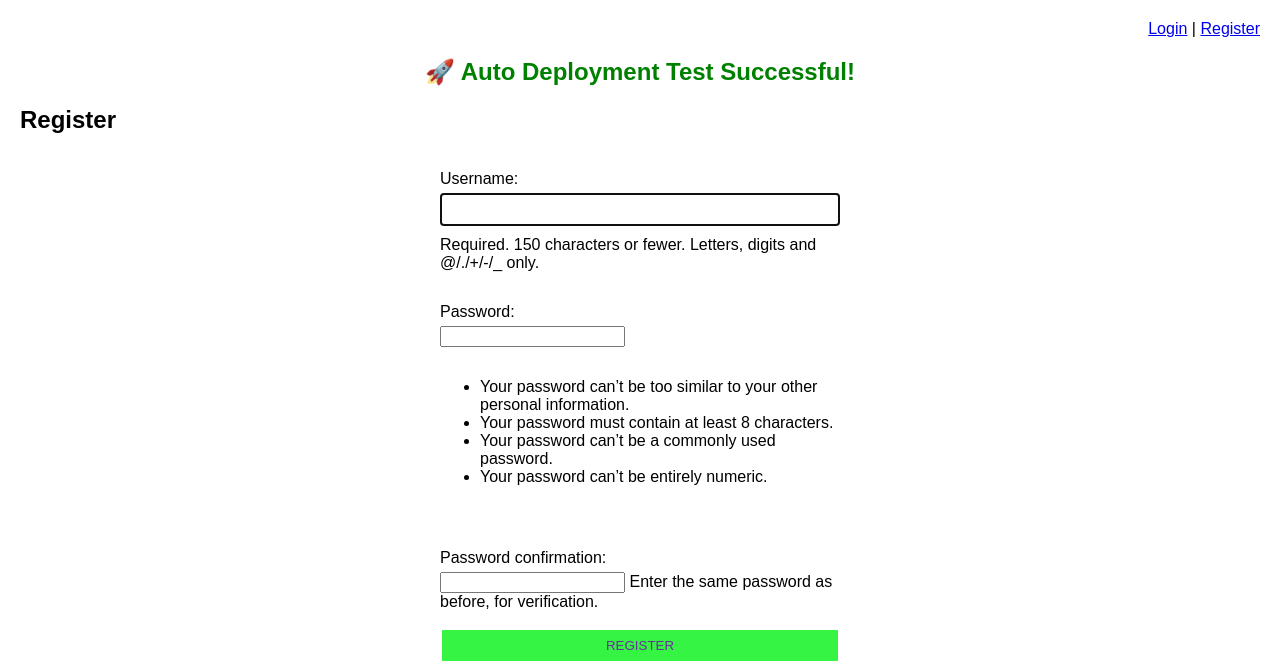
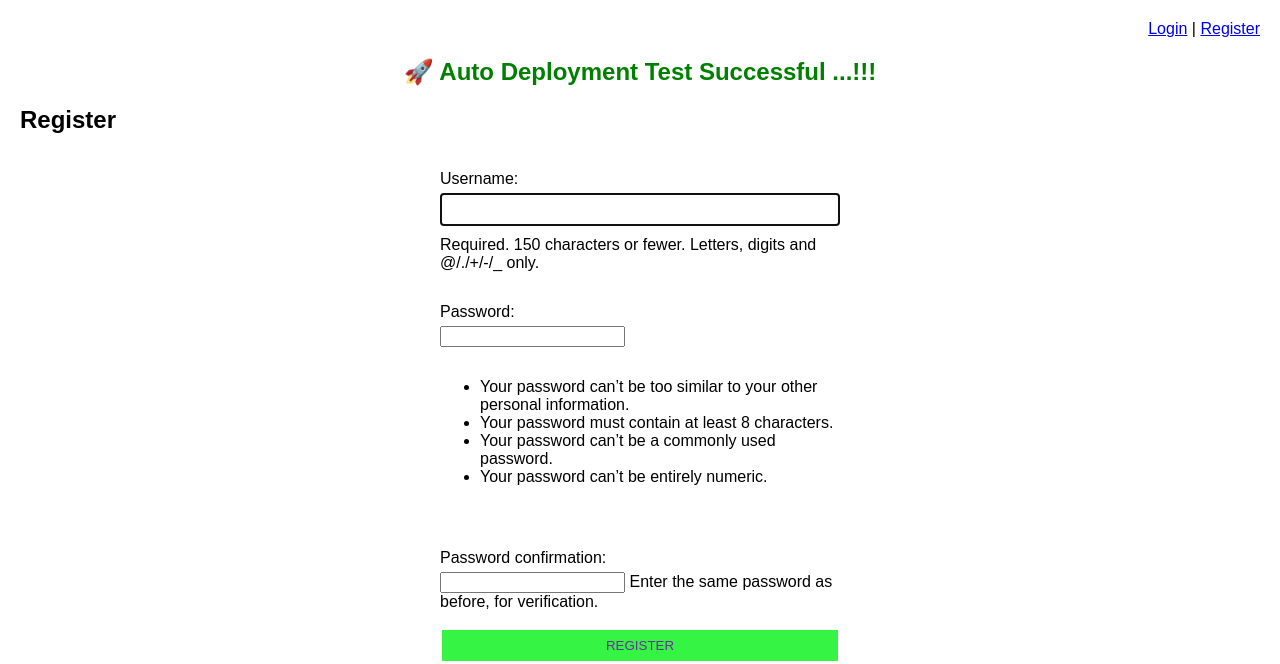
Before and after one commit to harshali465/DjangoProject, a Django app: page /register/ in a window 1280 px wide. Shown: the top 664 px of the page. Run offline with Django 4.2, Linux system fonts and the light colour scheme.

Commit message:
update the templates

```diff
--- a/django1/templates/base.html
+++ b/django1/templates/base.html
@@ -19,7 +19,7 @@
   {% endif %}
 </div>
 
-<h2 style="text-align:center; color:green;">🚀 Auto Deployment Test Successful!</h2>
+<h2 style="text-align:center; color:green;">🚀 Auto Deployment Test Successful ...!!!</h2>
     {% block content %} {% endblock %}
   </body>
 </html>
```
